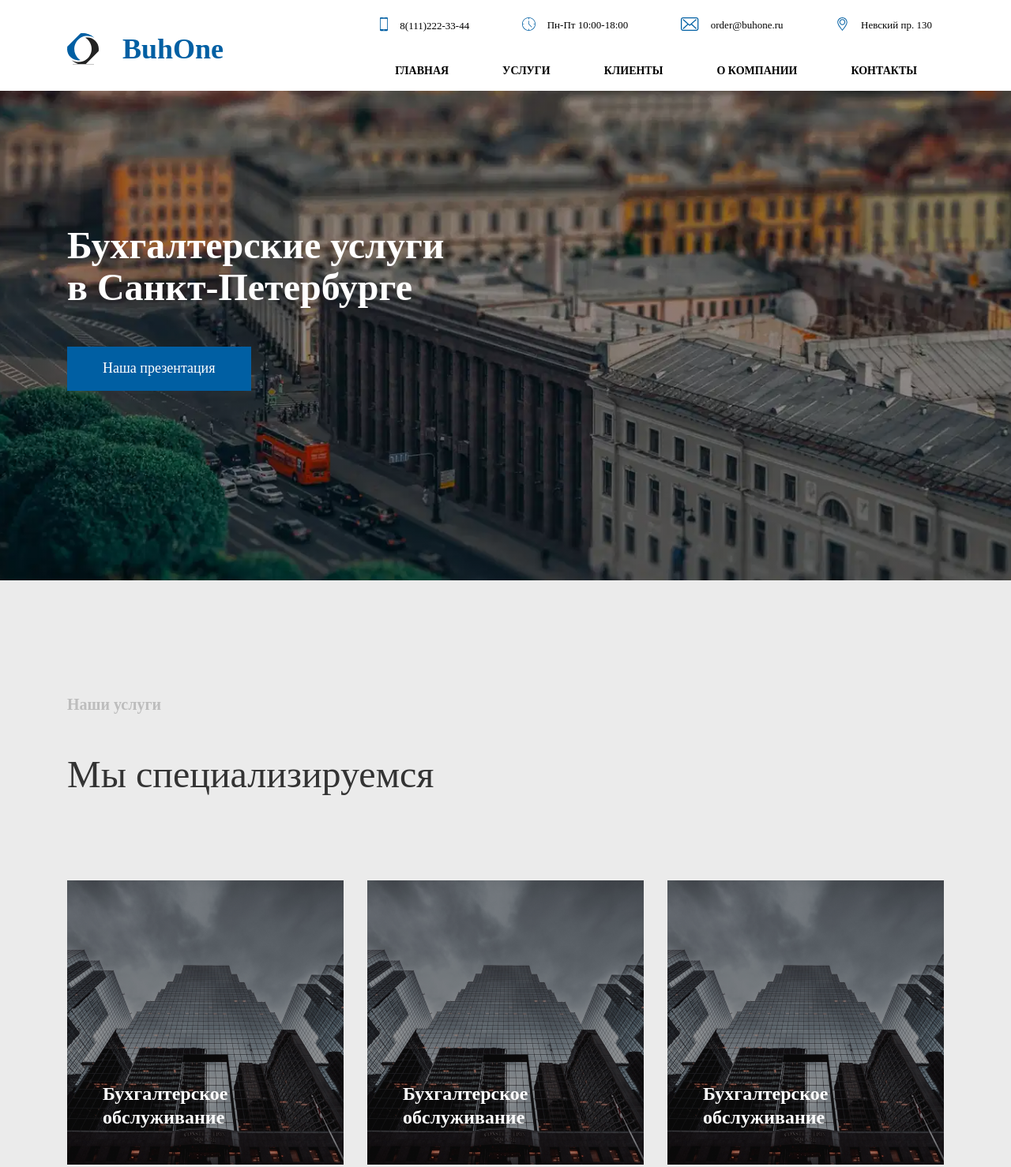
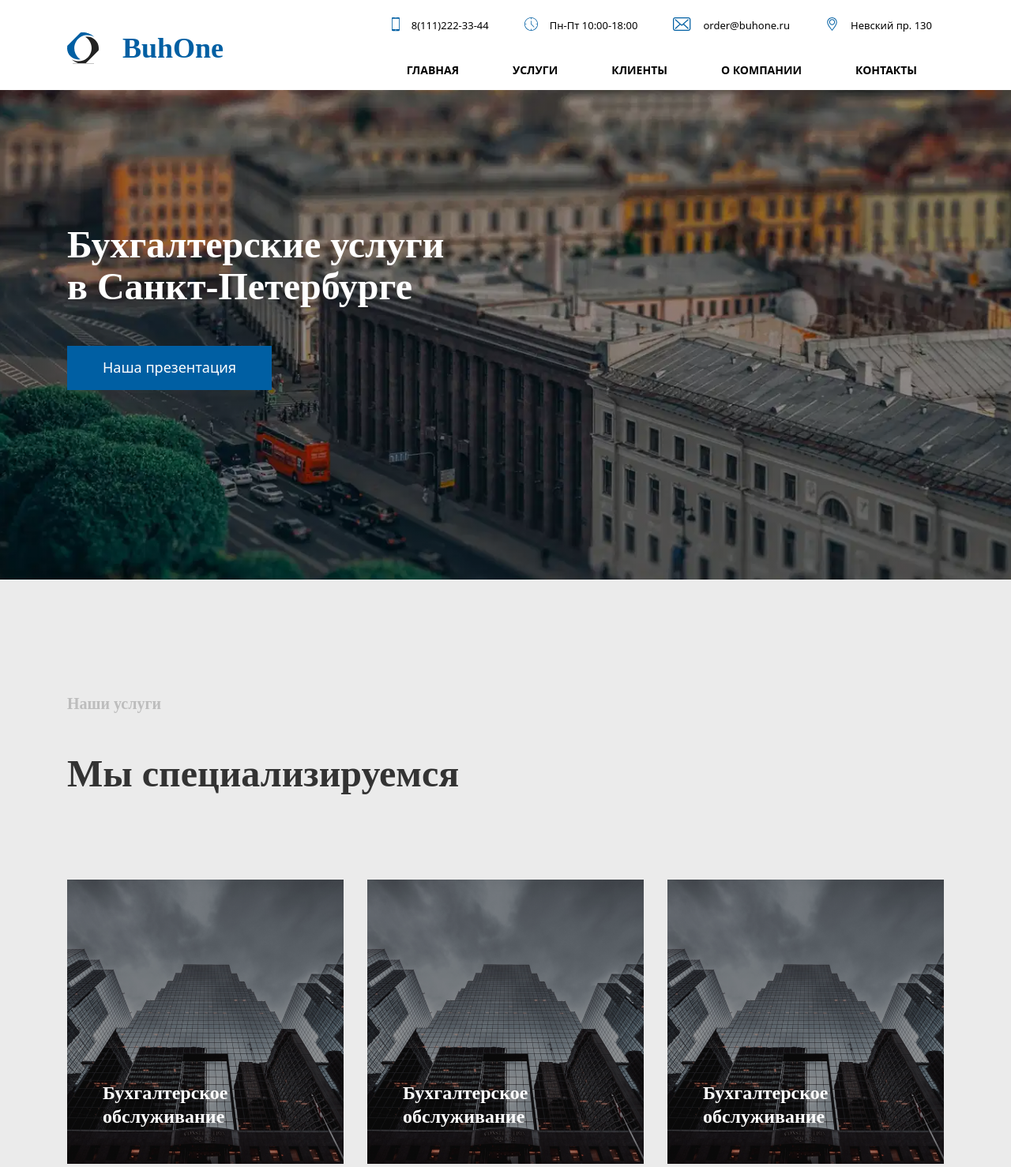
Before and after one commit to RustamAbykeev/buhone_template, a plain HTML site: page index.html in a window 1280 px wide. Shown: the top 1478 px of the page at 79% size. Drawn offline with Linux system fonts and the light colour scheme; a web font is replaced by a local one.

Commit message:
Small improvements to about-us section

```diff
--- a/css/style.css
+++ b/css/style.css
@@ -460,14 +460,13 @@ table {
 
 .h3 {
   font-family: 'Merriweather';
-  font-weight: 900px;
+  font-weight: 900;
   font-size: 48px;
   color: #333333;
   line-height: 145%;
 }
 
 .h4 {
-  font-family: 'Roboto';
   font-weight: 900;
   font-size: 55px;
   line-height: 110%;
@@ -475,7 +474,6 @@ table {
 }
 
 .h5 {
-  font-family: 'Roboto';
   font-weight: 700;
   font-size: 14px;
   line-height: 110%;
@@ -529,8 +527,6 @@ button{
 }
 
 .btn {
-  max-width: 270px;
-  font-family: 'Roboto';
   font-weight: 400;
   font-size: 18px;
   line-height: 110%;
@@ -594,7 +590,6 @@ button{
 
 
 .upper-links {
-  font-family: 'Roboto';
   font-weight: 400;
   font-size: 13px;
   line-height: 110%;
@@ -633,7 +628,6 @@ button{
 }
 
 .bottom-links {
-  font-family: 'Roboto';
   font-weight: 700;
   font-size: 14px;
   line-height: 20px;
@@ -745,8 +739,13 @@ button{
 
 .about-us-item:hover  {
 background-color: #005FA3;
-color:white;
+/* color:white; */
 }
+
+.about-us-item:hover>.h4, .about-us-item:hover>.h5  {
+  color:white;
+  }
+
 
 
 /* CLIENTS START*/
--- a/index.html
+++ b/index.html
@@ -28,8 +28,6 @@
             <li>
               <a
                 href="tel:8-111-222-33-44"
-                target="_blank"
-                rel="nofollow noreferrer noopener"
                 class="upper-links phone"
                 >8(111)222-33-44
               </a>
```
